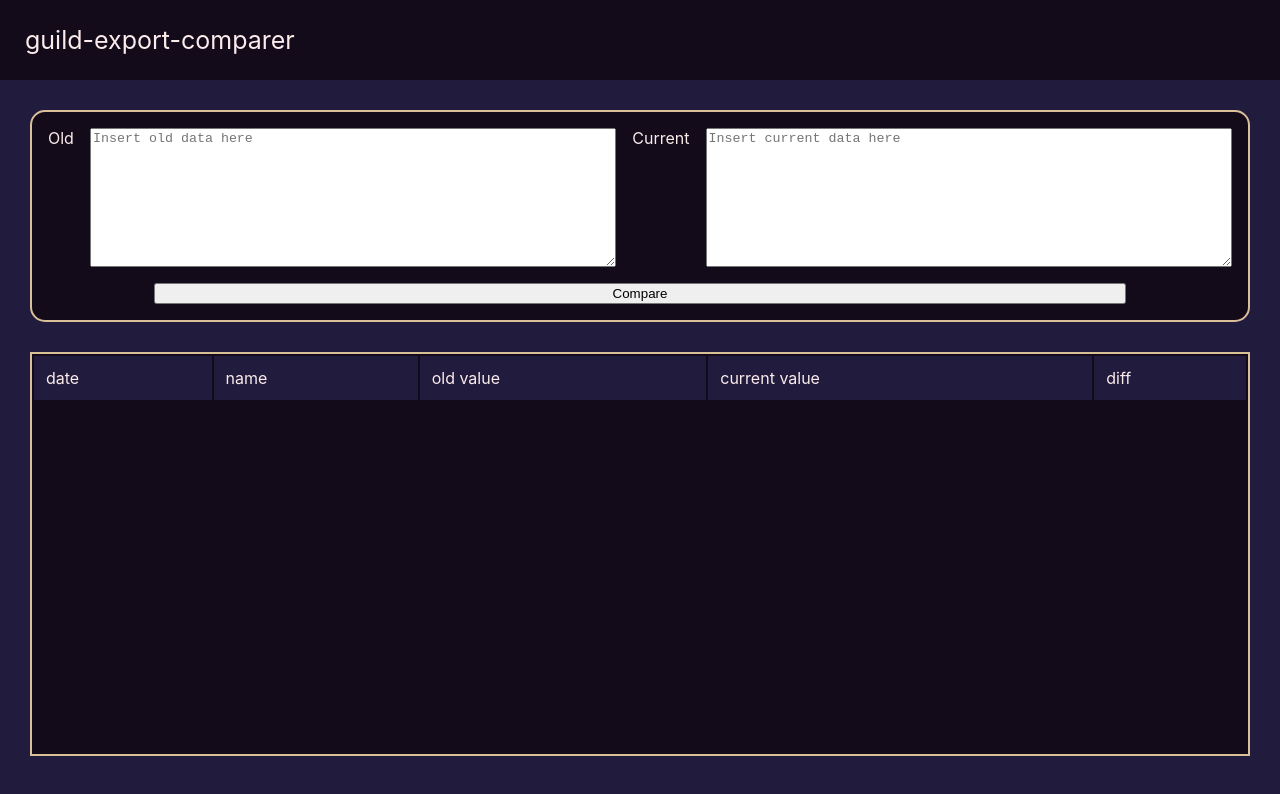
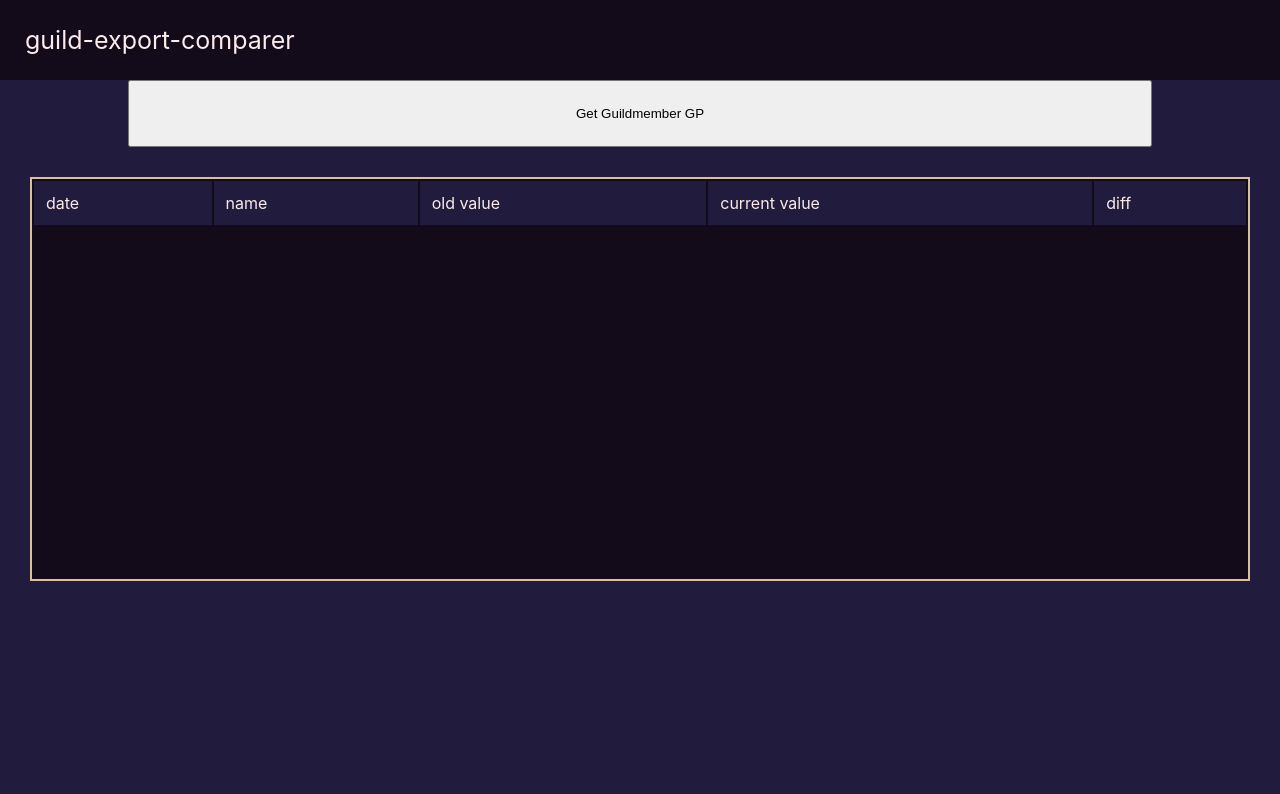
Before and after one commit to fjrsaracho/idleontoolbox-guild-export-comparer, a React (Vite) app: page / in a window 1280 px wide. Shown: the top 794 px of the page. Built offline with nearby package versions, Linux system fonts and the light colour scheme.

Commit message:
changed finder logic

```diff
--- a/src/layout/comparer/FinderContainer.jsx
+++ b/src/layout/comparer/FinderContainer.jsx
@@ -1,11 +1,7 @@
-import TextArea from "../../components/TextArea";
-import mock from "../../mock";
-import compare from "../../services/idleonGuildDataComparer";
-import {useEffect} from "react";
-
+import { prepareSpreadsheetData } from '../../services/spreadsheetDataRetrieveService'
 
 const style = {
-    "finder" : {
+    "finder": {
         display: "flex",
         flexDirection: "column",
         border: "2px solid var(--color-box-border)",
@@ -25,48 +21,27 @@ const style = {
         height: "10em"
     },
     "buttonBox": {
-        display:"flex",
+        display: "flex",
         justifyContent: "center",
         marginBottom: "1em"
     },
     "button": {
+        height: "5em",
         width: "80%"
     }
 }
 
 function FinderContainer({ setData }) {
-    useEffect(() => {
-        //fillDataAndCompareIfDebug()
-    }, []);
-
-    const fillDataAndCompareIfDebug = () => {
-        if (process.env.NODE_ENV !== 'development') {
-            return;
-        }
-        document.getElementById("old").value = JSON.stringify(mock.oldData)
-        document.getElementById("current").value = JSON.stringify(mock.currentData)
-
-        handleClickButton()
+    const handleClickButton = async () => {
+        const spI = await prepareSpreadsheetData();
+        setData(spI);
     }
 
-    const handleClickButton = () => {
-        let value =  compare(document.getElementById("old").value,
-            document.getElementById("current").value);
-        if (value) setData(value);
-    }
-
-return <div style={style.finder}>
-    <div style={style.areaBox}>
-        <label htmlFor="old" style={style.label}>Old</label>
-        <TextArea placeholder="Insert old data here" style={style.textArea} id="old" />
-        <label htmlFor="current">Current</label>
-        <TextArea placeholder="Insert current data here" style={style.textArea} id="current" />
+    return <div>
+        <div style={style.buttonBox}>
+            <button style={style.button} onClick={handleClickButton}>Get Guildmember GP</button>
+        </div>
     </div>
-    <div style={style.buttonBox}>
-        <button style={style.button} onClick={handleClickButton}>Compare</button>
-    </div>
-</div>
-
 }
 
 export default FinderContainer;
```
